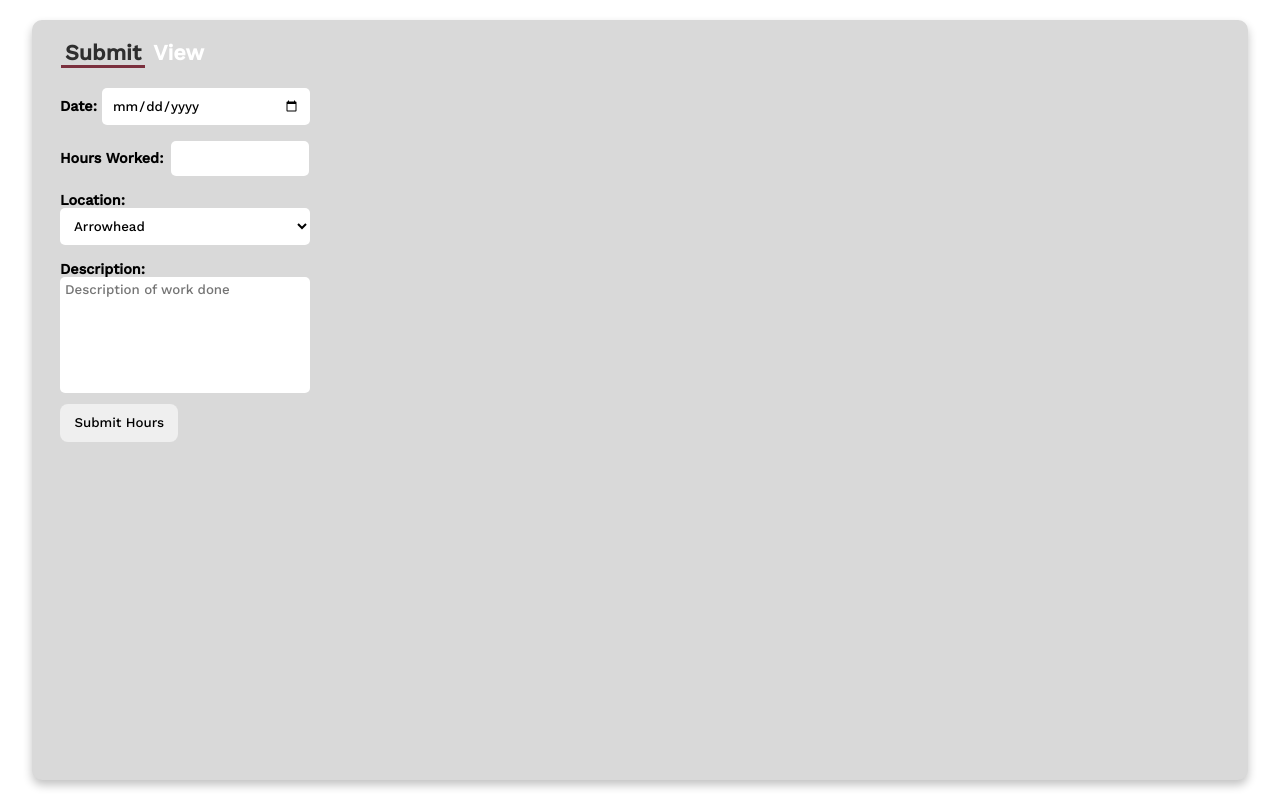
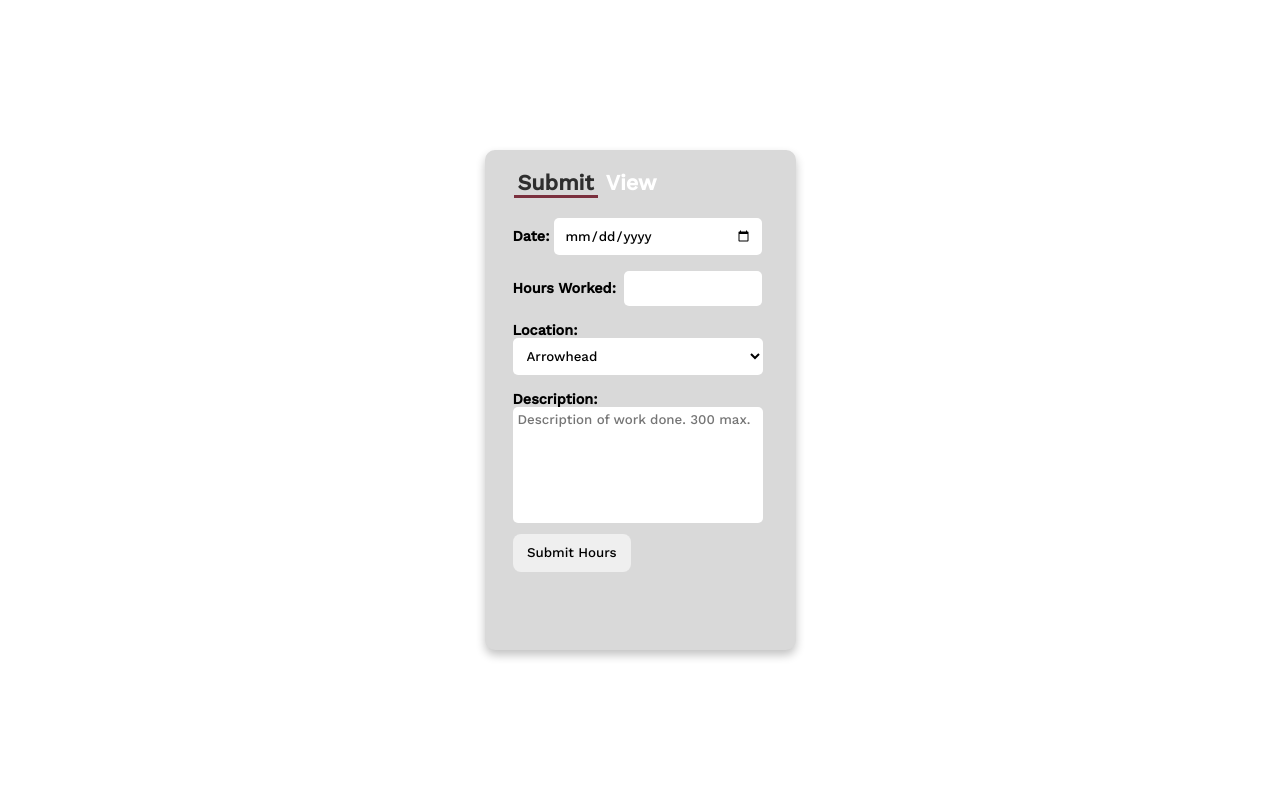
Before and after one commit to anderson-ea/timesheet-job, a React (Vite) app in the folder client/: page /dashboard in a window 1280 px wide. Built offline with nearby package versions, Linux system fonts and the light colour scheme.

Commit message:
style changes and save before JWT

```diff
--- a/client/src/App.css
+++ b/client/src/App.css
@@ -185,8 +185,8 @@ li {
 
 .dashboardContainer {
   padding: 20px;
-  height: 95vh;
-  width: 95%;
+  height: 500px;
+  width: 311px;
   border-radius: 10px;
   overflow: hidden;
   background-color: var(--greyText);
--- a/client/src/Components/Dashboard/DashComponents/SubmitHours.jsx
+++ b/client/src/Components/Dashboard/DashComponents/SubmitHours.jsx
@@ -2,7 +2,7 @@ import React, { useContext, useEffect, useState } from 'react'
 import axios from 'axios'
 import AuthContext from '../../../context/AuthProvider'
 
-const SubmitHours = () => {
+export const SubmitHours = () => {
   const [date, setDate] = useState('')
   const [hours, setHours] = useState(0)
   const [jobLocation, setJobLocation] = useState('Arrowhead')
@@ -26,7 +26,7 @@ const SubmitHours = () => {
       if (response.data.message == 'Hours for this date already exist.') {
         setFormStatus('Hours for this date already exist.')
       } else {
-        navigateTo('/dashboard') //navigate to dashboard
+        window.location.reload(false) //reload page
       }
     })
   }
@@ -73,8 +73,8 @@ const SubmitHours = () => {
       <div className="descriptionContainer">
         <label>Description:</label>
         <br />
-        <textarea className="descriptionText"
-          placeholder="Description of work done" type="text"
+        <textarea className="descriptionText" maxLength={300}
+          placeholder="Description of work done. 300 max." type="text"
           onChange={(event) => {setDescription(event.target.value)}}
         >
         </textarea>
```
Also changed, not shown: client/src/hooks/useAuth.js (renamed from client/src/hooks/useAuth.jsx), client/src/hooks/useRefreshToken.js (added), 1 other file (tests, documents, lock files or other folders).
